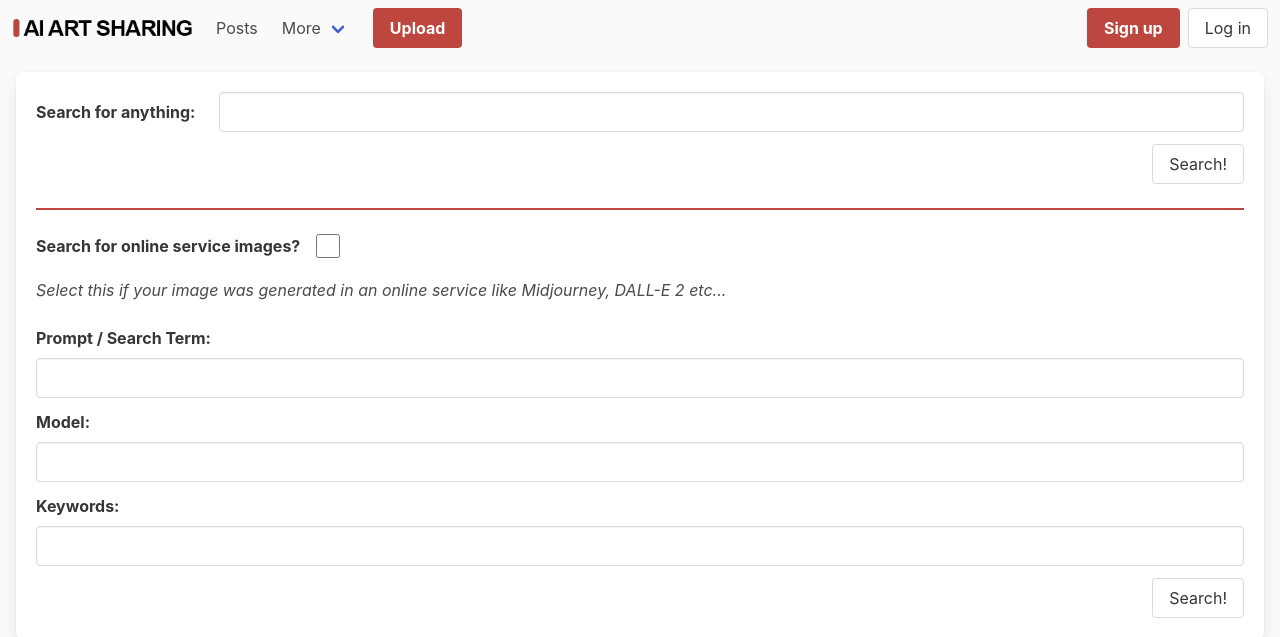
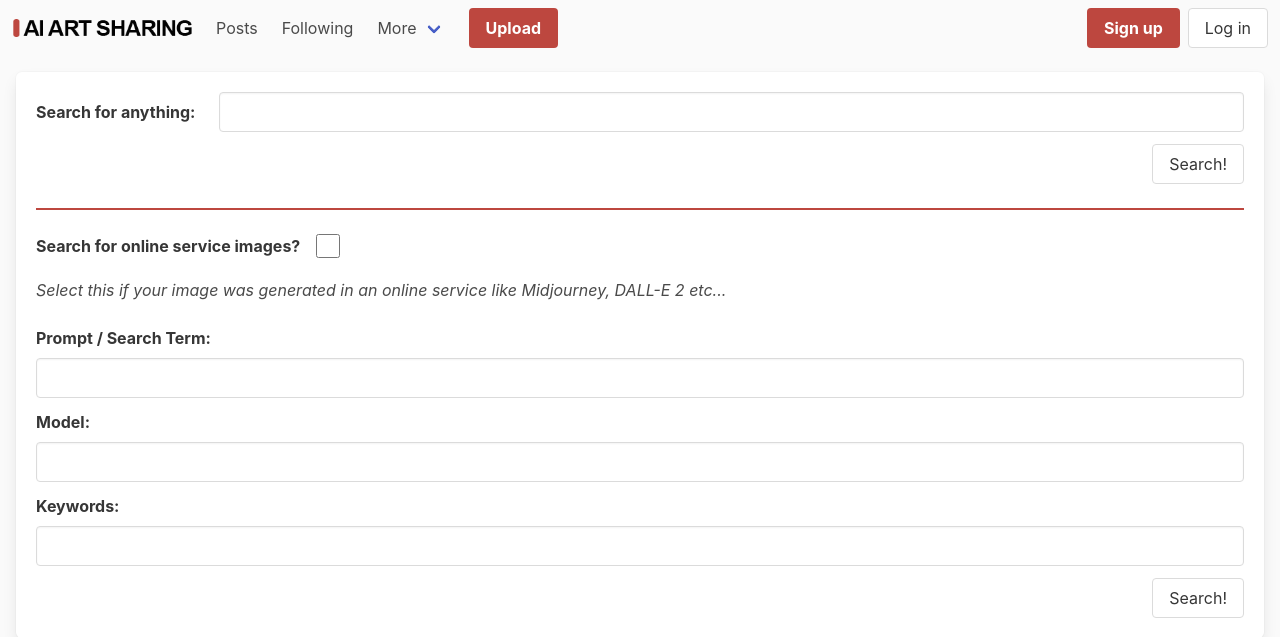
Before and after one commit to bernasx/aiartsharing, a Django app: page /content/posts/ in a window 1280 px wide. Shown: the top 637 px of the page. Run offline with Django 4.2, Linux system fonts and the light colour scheme; data that the repository does not hold is empty; some libraries are stand-ins or nearby versions.

Commit message:
Added following

```diff
--- a/aiart_content/urls.py
+++ b/aiart_content/urls.py
@@ -5,7 +5,8 @@ app_name = 'content'
 urlpatterns = [
    path('create/',views.CreateImagePostView, name='create_imagepost'),
    path('detail/<uuid:uuid>', views.DetailImagePostView.as_view(), name='detail_imagepost'),
-   path('posts/',views.ListImagePostsView.as_view(), name='list_imagepost')
+   path('posts/',views.ListImagePostsView.as_view(), name='list_imagepost'),
+   path('followingfeed/',views.ListImagePostsFollowingFeed.as_view(), name='following_feed')
 ]
 
 htmx_urlpatterns = [
--- a/aiart_content/views.py
+++ b/aiart_content/views.py
@@ -1,9 +1,8 @@
 from django.views.generic import DetailView, ListView
-from django.contrib.auth.decorators import login_required
 from .forms import ImagePostCreationForm, SimpleSearchForm, AdvancedLocalSearchForm, AdvancedOnlineServiceSearchForm, CommentCreationForm
 from .models import ImagePost, ImagePostComment
 from django.shortcuts import render, redirect, HttpResponse
-from aiart_auth.models import CustomUser
+from aiart_auth.models import CustomUser, Followers
 from django.urls import reverse
 from django.db.models import Q
 
@@ -117,6 +116,16 @@ class ListImagePostsView(ListView):
         context['advanced_online_form'] = advanced_online_form
         return context
 
+class ListImagePostsFollowingFeed(ListView):
+    model = ImagePost
+    template_name = 'imageposts/following_feed.html'
+    paginate_by = 24
+
+    def get_queryset(self):
+        following_objects = Followers.objects.filter(user_following=self.request.user)
+        users = map(lambda x: x.user_being_followed, following_objects)
+        return ImagePost.objects.filter(user__in=users).order_by('-publish_date')
+
 def searchView(request):
     qdict = request.POST.copy()
     try:
--- a/aiart_main/templates/partials/navbar.html
+++ b/aiart_main/templates/partials/navbar.html
@@ -18,6 +18,10 @@
 
       <a href="{% url 'content:list_imagepost' %}" class="navbar-item">
         Posts
+      </a>
+
+      <a href="{% url 'content:following_feed' %}" class="navbar-item">
+        Following
       </a>
 
       <div class="navbar-item has-dropdown is-hoverable">
```
Also changed, not shown: aiart_content/templates/imageposts/following_feed.html (added, +7 -0 lines).
